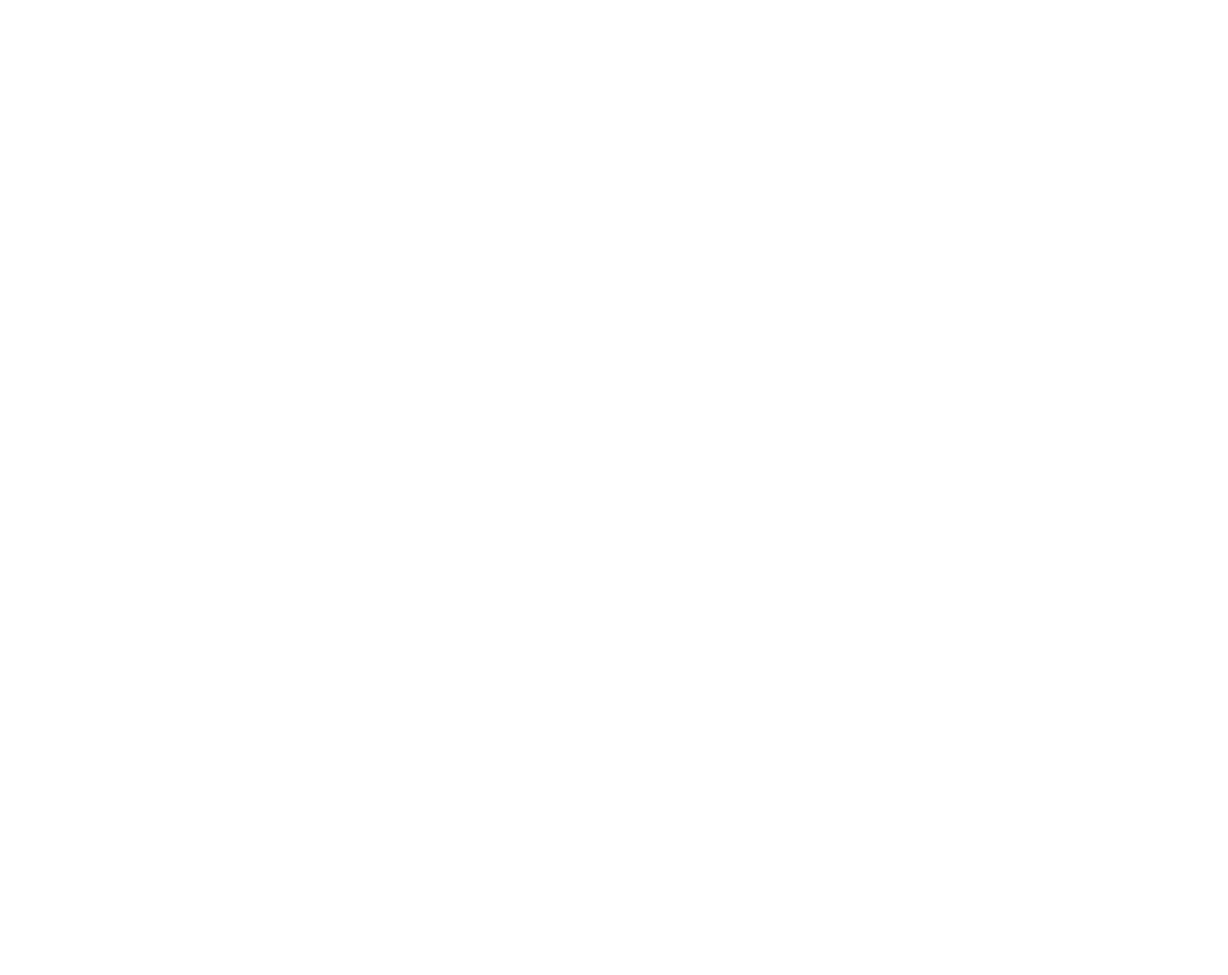
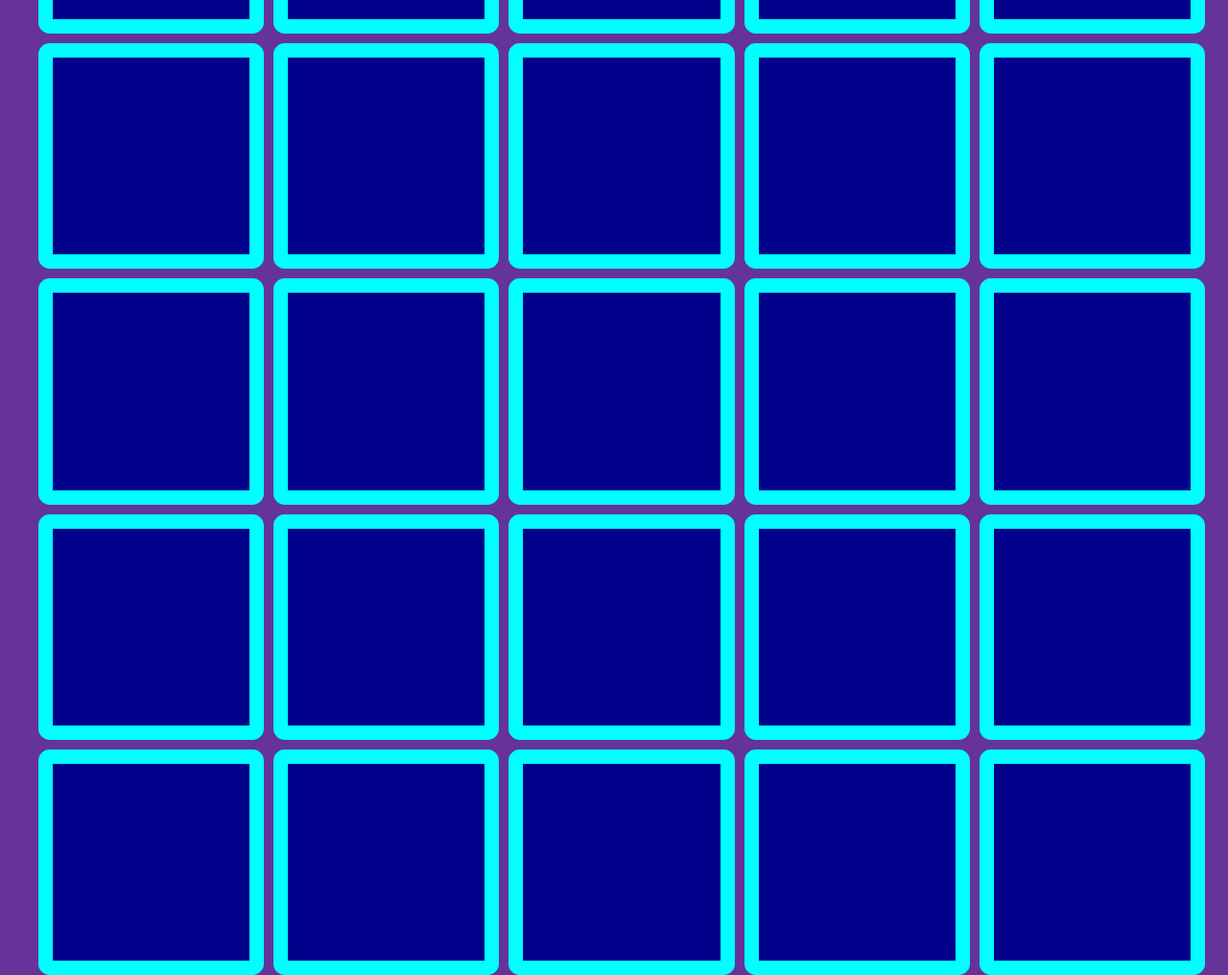
Before and after one commit to Arminmow/Js-memory-game, a plain HTML site: page index.html in a window 1280 px wide. Shown: the whole page at 96% size. Before the commit the page ends 800 px from the top, so only its background shows below. Drawn offline with Linux system fonts and the light colour scheme.

Commit message:
added initial design

```diff
--- /dev/null
+++ b/Css/Components/all-components.css
@@ -0,0 +1,2 @@
+@import "game-board.css";
+@import "grid-item.css";
--- /dev/null
+++ b/Css/Components/game-board.css
@@ -0,0 +1,11 @@
+#game-board {
+
+    width: 95%;
+    /*height: 70%;*/
+    aspect-ratio: 1/1;
+    display: grid;
+    gap: 10px;
+    grid-template-columns: repeat(5,1fr);
+    grid-template-rows: repeat(5,1fr);
+
+}
--- /dev/null
+++ b/Css/Components/grid-item.css
@@ -0,0 +1,7 @@
+.grid-item {
+    border: 15px solid aqua;
+    border-radius: 5%;
+    box-sizing: border-box;
+    background: darkblue;
+    cursor: pointer;
+}
--- /dev/null
+++ b/Css/main.css
@@ -0,0 +1,10 @@
+@import "Components/all-components.css";
+
+body {
+    width: 100vw;
+    height: 100vh;
+    display: flex;
+    justify-content: center;
+    align-items: center;
+    background-color: rebeccapurple;
+}
--- a/index.html
+++ b/index.html
@@ -3,8 +3,37 @@
 <head>
     <meta charset="UTF-8">
     <title>Memory game</title>
+    <link rel="stylesheet" href="Css/main.css">
 </head>
 <body>
 
+    <div id="game-board">
+        <div class="grid-item"></div>
+        <div class="grid-item"></div>
+        <div class="grid-item"></div>
+        <div class="grid-item"></div>
+        <div class="grid-item"></div>
+        <div class="grid-item"></div>
+        <div class="grid-item"></div>
+        <div class="grid-item"></div>
+        <div class="grid-item"></div>
+        <div class="grid-item"></div>
+        <div class="grid-item"></div>
+        <div class="grid-item"></div>
+        <div class="grid-item"></div>
+        <div class="grid-item"></div>
+        <div class="grid-item"></div>
+        <div class="grid-item"></div>
+        <div class="grid-item"></div>
+        <div class="grid-item"></div>
+        <div class="grid-item"></div>
+        <div class="grid-item"></div>
+        <div class="grid-item"></div>
+        <div class="grid-item"></div>
+        <div class="grid-item"></div>
+        <div class="grid-item"></div>
+        <div class="grid-item"></div>
+    </div>
+
 </body>
 </html>
```
